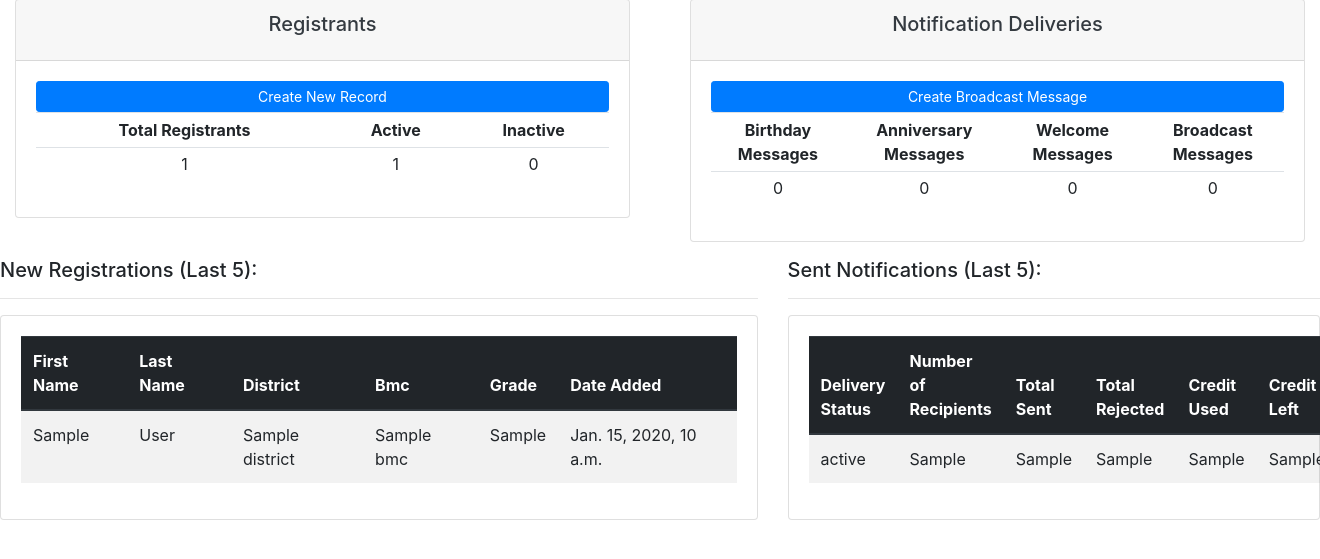
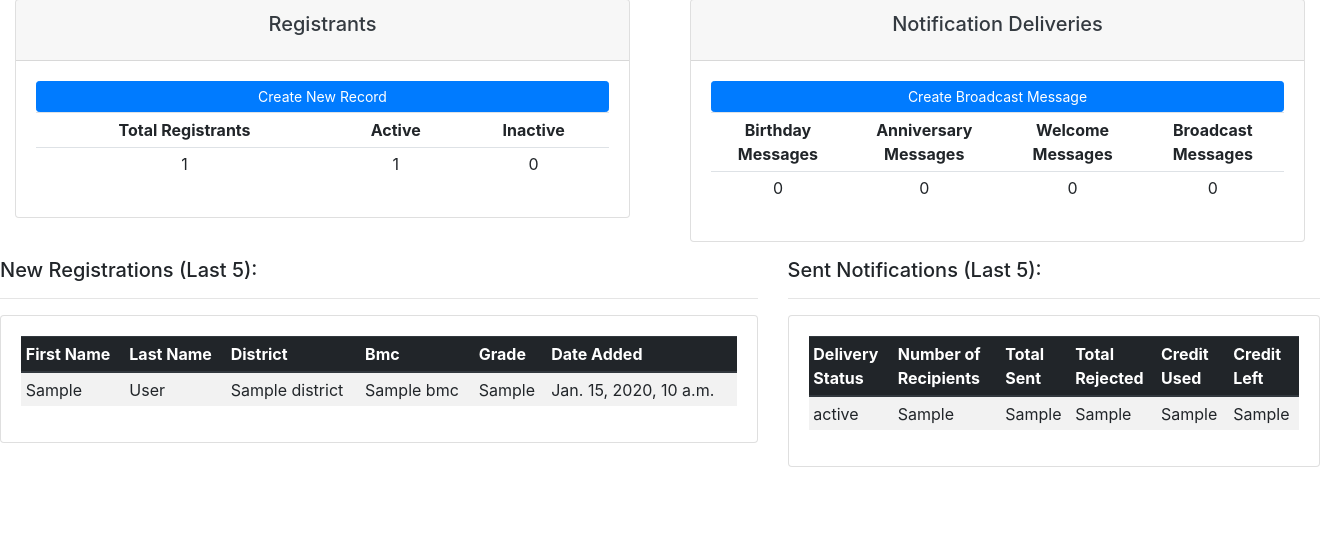
Before and after one commit to clement-danso/wnr, a Django app: page / in a window 1320 px wide; the page is wider, and only the part inside the window is pictured. Shown: the part 110-669 px from the top of that part. Run offline with Django 3.2, Linux system fonts and the light colour scheme; a user stored in the database is signed in; tables that the repository leaves empty hold one stand-in row (values such as "Sample post"); some libraries are stand-ins or nearby versions.

Commit message:
Changes to be committed:

```diff
--- a/smsapp/templates/smsapp/dashboard.html
+++ b/smsapp/templates/smsapp/dashboard.html
@@ -78,7 +78,7 @@
 		<hr>
 		<div class="card card-body">
 
-			<table class="table table-striped">
+			<table class="table table-sm table-striped">
 				<thead class="thead-dark">
 				<tr>
 					<th>First Name</th>
@@ -111,7 +111,7 @@
 		<h5>Sent Notifications (Last 5):</h5>
 		<hr>
 		<div class="card card-body">
-			<table class="table table-striped">
+			<table class="table table-sm table-striped">
 				<thead class="thead-dark">
 				<tr>
 					<th>Delivery Status</th>
--- a/smsapp/templates/smsapp/deliveries.html
+++ b/smsapp/templates/smsapp/deliveries.html
@@ -17,7 +17,7 @@
 		<hr>
 		<div class="card card-body">
 
-			<table class="table table-striped">
+			<table class="table table-sm table-striped">
 				<thead class="thead-dark">
 				<tr>
 					<th>Delivery Status</th>
--- a/smsapp/templates/smsapp/records.html
+++ b/smsapp/templates/smsapp/records.html
@@ -13,11 +13,11 @@
 
 <div class="row">
 	<div class="col-md-12">
-		<b><h5>Records List</h5></b>
+		<b><h4>Records List</h4></b>
 		<hr>
 		<div class="card card-body">
 
-			<table class="table table-striped">
+			<table class="table table-sm table-striped">
 				<thead class="thead-dark">
 				<tr>
 					<th>Employment Number</th>
```
